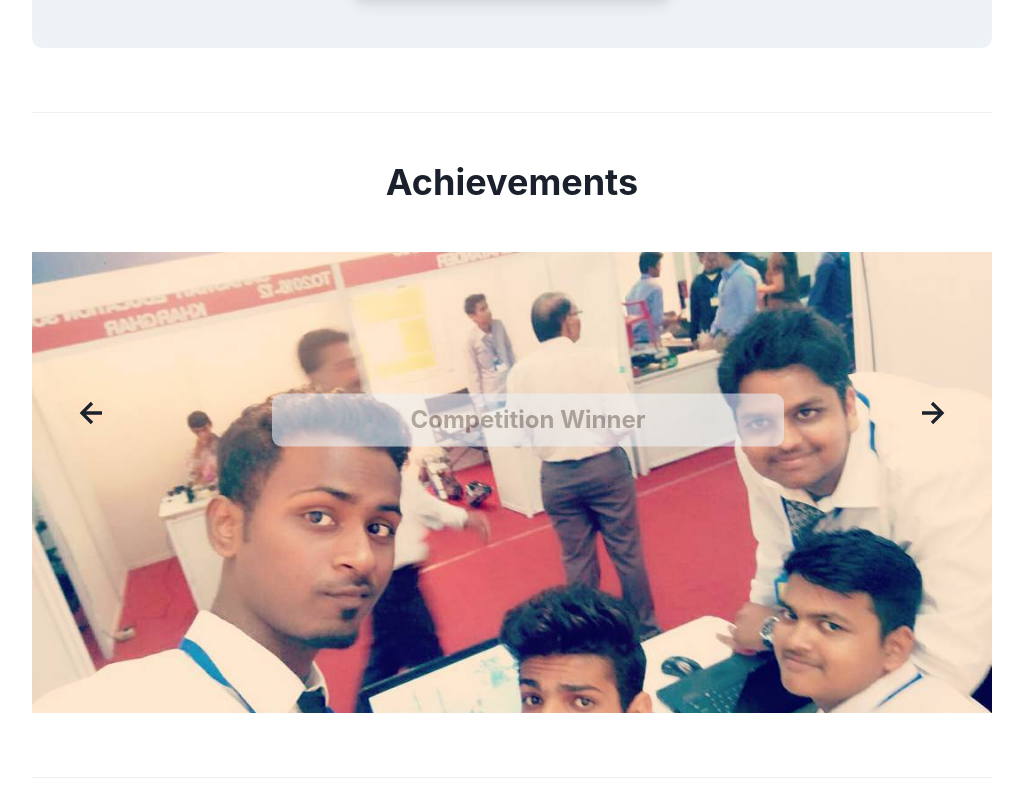
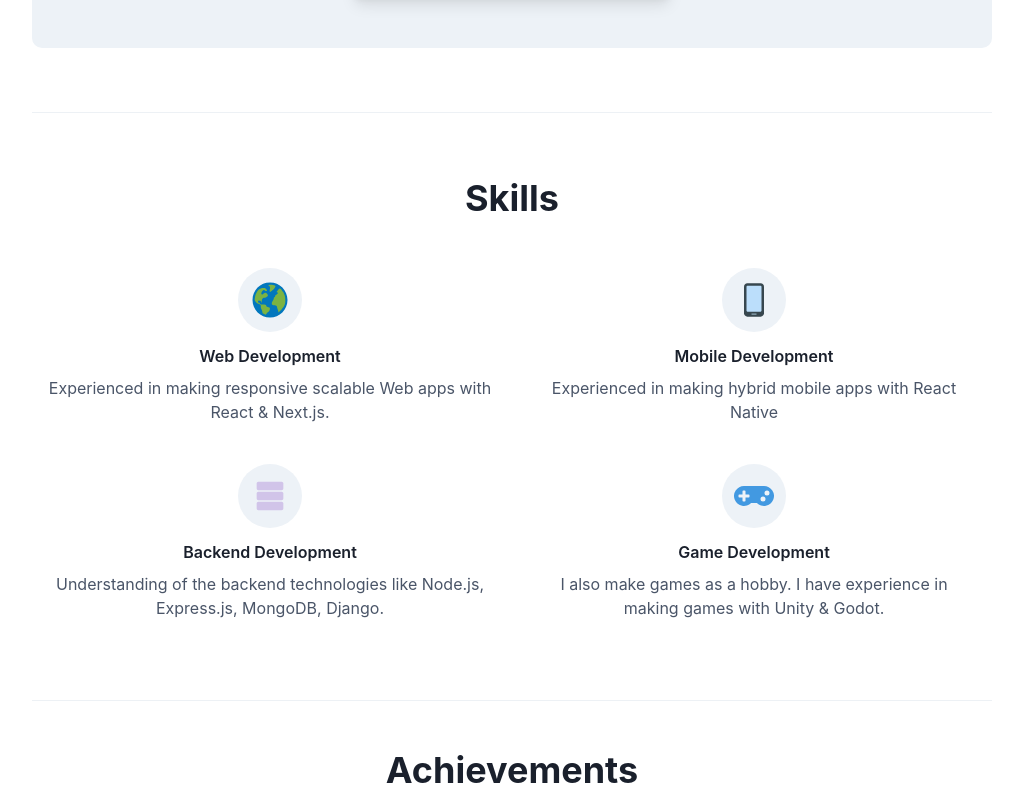
Before and after one commit to AbbyB97/abhijit-b, a Next.js app: page / in a window 1280 px wide. Shown: the part 2648-3440 px from the top of the page, without its empty margins (128-1151 px from the left). Built offline with nearby package versions, Linux system fonts and the light colour scheme.

Commit message:
added skills section

```diff
--- a/src/components/achievements-carousel/index.tsx
+++ b/src/components/achievements-carousel/index.tsx
@@ -17,7 +17,7 @@ import Slider from 'react-slick'
 
 // Settings for the slider
 const settings = {
-  dots: true,
+  dots: false,
   arrows: false,
   fade: true,
   infinite: true,
@@ -42,19 +42,20 @@ export default function AchievementsCarousel() {
   // This can be static or loaded from a server
   const cards = [
     {
-      title: 'Competition Winner',
+      title: 'Project Competition Winner',
       text: "The project board is an exclusive resource for contract work. It's perfect for freelancers, agencies, and moonlighters.",
       image: '/images/achievements/1.jpg'
     },
+
     {
-      title: 'Competition Winner',
+      title: 'Smart India Hackathon Finalist',
+      text: "The project board is an exclusive resource for contract work. It's perfect for freelancers, agencies, and moonlighters.",
+      image: '/images/achievements/3.jpg'
+    },
+    {
+      title: 'Project Competition Winner',
       text: "The project board is an exclusive resource for contract work. It's perfect for freelancers, agencies, and moonlighters.",
       image: '/images/achievements/2.jpg'
-    },
-    {
-      title: 'Smart India Hackathon',
-      text: "The project board is an exclusive resource for contract work. It's perfect for freelancers, agencies, and moonlighters.",
-      image: '/images/achievements/3.jpg'
     },
     {
       title: 'GDG organizer',
@@ -76,7 +77,7 @@ export default function AchievementsCarousel() {
   return (
     <Box
       position={'relative'}
-      height={'600px'}
+      height={'550px'}
       width={'full'}
       overflow={'hidden'}
     >
@@ -124,68 +125,22 @@ export default function AchievementsCarousel() {
       {/* Slider */}
       <Slider {...settings} ref={(slider) => setSlider(slider)}>
         {cards.map((card, index) => (
-          <Box h="30rem" position="relative">
+          <Box >
             <HStack
               h={{ base: '22.5rem', md: 'auto' }}
               justify="center"
               align="center"
             >
-              <Image src={card.image} />
+              <Image h="300px" src={card.image} />
             </HStack>
-            <Stack
-              borderRadius="10px"
-              p=".75rem"
-              bg="gray.100"
-              opacity=".6"
-              spacing={6}
-              w={'full'}
-              maxW={'lg'}
-              position="absolute"
-              top="35%"
-              left={{ base: '1px', sm: '1rem', md: '20%', lg: '25%' }}
-              transform="translate(0, -50%)"
-            >
-              {/* <Heading
-                color="black"
-                fontSize={{ base: '2xl', md: '3xl', lg: '4xl' }}
-              >
-                {card.title}
-              </Heading> */}
-              <Heading
+            <Heading
+              mt="10px"
                 textAlign="center"
                 fontSize={{ base: '21px', lg: '24px' }}
                 color="GrayText"
               >
                 {card.title}
               </Heading>
-            </Stack>
-            {/* <Box
-              key={index}
-              height={'6xl'}
-              position="relative"
-              backgroundPosition="center"
-              backgroundRepeat="no-repeat"
-              backgroundSize="cover"
-              backgroundImage={`url(${card.image})`}
-            >
-              <Container size="container.lg" height="600px" position="relative">
-                <Stack
-                  spacing={6}
-                  w={'full'}
-                  maxW={'lg'}
-                  position="absolute"
-                  top="50%"
-                  transform="translate(0, -50%)"
-                >
-                  <Heading fontSize={{ base: '3xl', md: '4xl', lg: '5xl' }}>
-                    {card.title}
-                  </Heading>
-                  <Text fontSize={{ base: 'md', lg: 'lg' }} color="GrayText">
-                    {card.text}
-                  </Text>
-                </Stack>
-              </Container>
-            </Box> */}
           </Box>
         ))}
       </Slider>
--- /dev/null
+++ b/src/components/skills-section/index.tsx
@@ -0,0 +1,87 @@
+import { ReactElement } from 'react'
+import {
+  Box,
+  SimpleGrid,
+  Icon,
+  Text,
+  Stack,
+  Flex,
+  Heading,
+  HStack
+} from '@chakra-ui/react'
+import {
+  FcPhoneAndroid,
+  FcDatabase,
+  FcDonate,
+  FcInTransit,
+  FcGlobe
+} from 'react-icons/fc'
+import { BsGlobe } from 'react-icons/bs'
+import { FaGamepad } from 'react-icons/fa'
+interface FeatureProps {
+  title: string
+  text: string
+  icon: ReactElement
+}
+
+const Feature = ({ title, text, icon }: FeatureProps) => {
+  return (
+    <Stack justify="center" textAlign="center">
+      <HStack justify="center">
+        <Flex
+          w={16}
+          h={16}
+          align={'center'}
+          justify={'center'}
+          color={'white'}
+          rounded={'full'}
+          bg={'gray.100'}
+          mb={1}
+        >
+          {icon}
+        </Flex>
+      </HStack>
+
+      <Text fontWeight={600}>{title}</Text>
+      <Text color={'gray.600'}>{text}</Text>
+    </Stack>
+  )
+}
+
+export default function SkillsSection() {
+  return (
+    <Box p={4}>
+      <Heading textAlign="center" my={12}>
+        Skills
+      </Heading>
+      <SimpleGrid columns={{ base: 1, md: 2 }} spacing={10}>
+        <Feature
+          icon={<Icon as={FcGlobe} w={10} h={10} />}
+          title={'Web Development'}
+          text={
+            'Experienced in making responsive scalable Web apps with React & Next.js.'
+          }
+        />
+        <Feature
+          icon={<Icon as={FcPhoneAndroid} w={10} h={10} />}
+          title={'Mobile Development'}
+          text={'Experienced in making hybrid mobile apps with React Native'}
+        />
+        <Feature
+          icon={<Icon as={FcDatabase} w={10} h={10} />}
+          title={'Backend Development'}
+          text={
+            'Understanding of the backend technologies like Node.js, Express.js, MongoDB, Django.'
+          }
+        />
+        <Feature
+          icon={<Icon as={FaGamepad} fill="blue.400" w={10} h={10} />}
+          title={'Game Development'}
+          text={
+            'I also make games as a hobby. I have experience in making games with Unity & Godot.'
+          }
+        />
+      </SimpleGrid>
+    </Box>
+  )
+}
--- a/src/modules/home/index.tsx
+++ b/src/modules/home/index.tsx
@@ -3,6 +3,7 @@ import AchievementsCarousel from 'components/achievements-carousel'
 import Footer from 'components/footer'
 import Hero from 'components/hero'
 import ProjectSection from 'components/projects-section'
+import SkillsSection from 'components/skills-section'
 import SocialHandles from 'components/social-handles'
 import React from 'react'
 
@@ -13,8 +14,10 @@ const index = () => {
       <Divider bg={useColorModeValue('ABlue.200', 'gray.200')} />
       <ProjectSection />
       <Divider mt="4rem" bg={useColorModeValue('ABlue.200', 'gray.200')} />
+      <SkillsSection />
+      <Divider mt="4rem" bg={useColorModeValue('ABlue.200', 'gray.200')} />
       <AchievementsCarousel />
-      <Divider mt="4rem" bg={useColorModeValue('ABlue.200', 'gray.200')} />
+      <Divider mt="0rem" bg={useColorModeValue('ABlue.200', 'gray.200')} />
       <SocialHandles />
       <Footer />
     </Container>
```
